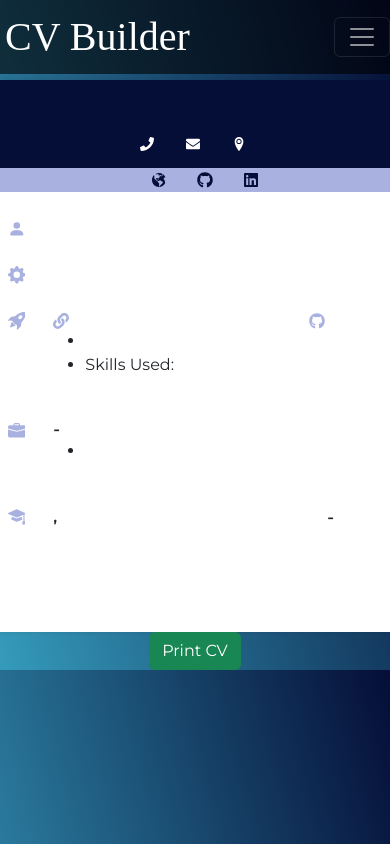
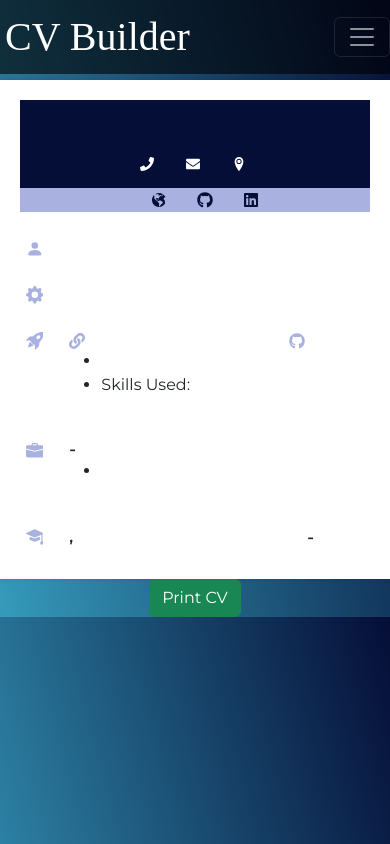
Before and after one commit to maijako/CV-generator, a React (Create React App) app: page /preview in a window 390 px wide. Built offline with nearby package versions, Linux system fonts and the light colour scheme; a web font is replaced by a local one; what @react-pdf/renderer would draw is missing.

Commit message:
media screens adjusted further

```diff
--- a/src/cv_designs/designOne/CvOne.css
+++ b/src/cv_designs/designOne/CvOne.css
@@ -185,6 +185,7 @@ ul li {
 @media print {
   body {
     margin: 0;
+
   }
 
   .container {
@@ -201,18 +202,18 @@ ul li {
 
 /* Add a media query for mobile and small tablet screens */
 @media screen and (max-width: 768px) {
-.container {
-width: 100vw;
-height: calc(100vw * (297 / 210)); /* Maintain A4 aspect ratio */
-margin-top: 0;
-margin-bottom: 0;
-padding-left: 0;
-padding-right: 0;
-transform-origin: top left;
-}
+  .container {
+    width: 100%;
+    height: auto;
+    margin-top: 0;
+    margin-bottom: 0;
+    padding: 20px;
+    box-sizing: border-box;
+  }
 
 body {
   padding-top: 80px;
+  overflow-x: hidden;
 }
 
 /* Ensure proper scaling of header contents */
```
